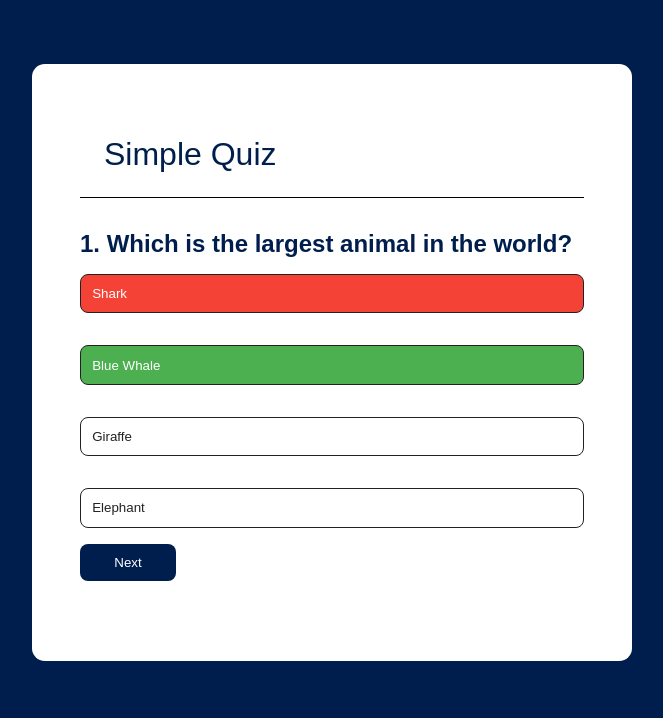
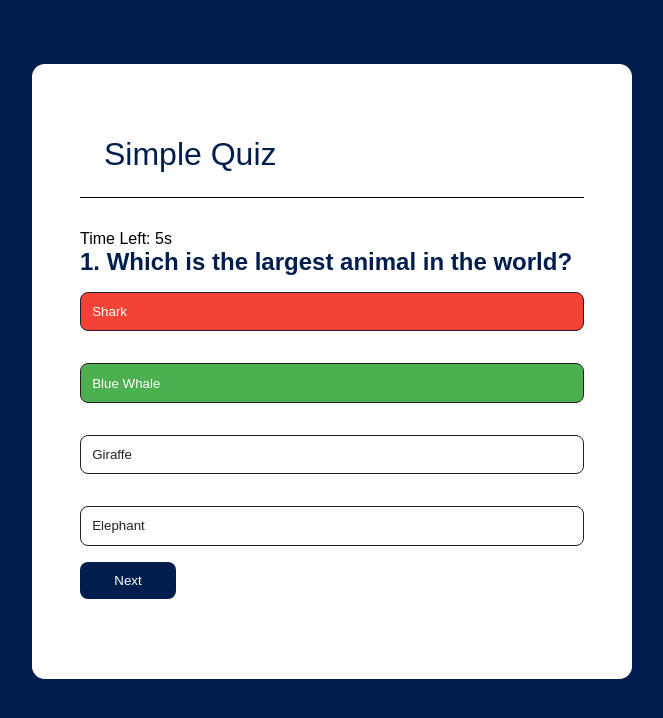
Before and after one commit to ManasiMohite13/quiz_app, a plain HTML site: page index.html in a window 1280 px wide. Both pictures are taken after a click on the button "Shark". Shown: the whole page, without its empty margins (308-971 px from the left). Drawn offline with Linux system fonts and the light colour scheme.

Commit message:
Add countdown timer for each quiz question

```diff
--- a/index.html
+++ b/index.html
@@ -10,6 +10,7 @@
     <div class="app">
         <h1>Simple Quiz</h1>
         <div class="quiz">
+            <p id="timer">Time Left: 10s</p>
             <h2 id="question" >Question goes here</h2>
             <div id="answer-buttons">
                 <button class="btn">Answer 1</button>
--- a/script.js
+++ b/script.js
@@ -34,24 +34,45 @@ const questions = [
             { text: "110°C", correct: false },
             { text: "120°C", correct: false }
         ]
+    },
+    {
+        question: "Who wrote 'Hamlet'?",
+        answers: [
+            { text: "Charles Dickens", correct: false },
+            { text: "William Shakespeare", correct: true },
+            { text: "Jane Austen", correct: false },
+            { text: "Mark Twain", correct: false }
+        ]
+    },
+    {
+        question: "Which is the smallest continent in the world?",
+        answers: [
+            { text: "Asia", correct: false },
+            { text: "Australia", correct: true },
+            { text: "Europe", correct: false },
+            { text: "Antarctica", correct: false }
+        ]
     }
 ];
 
 const questionElement = document.getElementById("question");
 const answerButtons = document.getElementById("answer-buttons");
 const nextButton = document.getElementById("next-btn");
+const timerElement = document.getElementById("timer");  // Timer display
 
 let currentQuestionIndex = 0;
 let score = 0;
+let timeLeft = 10; // Set time limit per question
+let timer;
 
-function startQuiz() {
+function startQuiz(){
     currentQuestionIndex = 0;
     score = 0;
     nextButton.innerHTML = "Next";
     showQuestion();
 }
 
-function showQuestion() {
+function showQuestion(){
     resetState();
     let currentQuestion = questions[currentQuestionIndex];
     let questionNo = currentQuestionIndex + 1;
@@ -61,22 +82,51 @@ function showQuestion() {
         const button = document.createElement("button");
         button.innerHTML = answer.text;
         button.classList.add("btn");
-        answerButtons.appendChild(button);
         if (answer.correct) {
             button.dataset.correct = answer.correct;
         }
         button.addEventListener("click", selectAnswer);
+        answerButtons.appendChild(button);
     });
+
+    startTimer();
 }
 
-function resetState() {
+function resetState(){
     nextButton.style.display = "none";
-    while (answerButtons.firstChild) {
+    clearInterval(timer); // Stop previous timer
+    timeLeft = 10; // Reset time
+    timerElement.innerHTML = `Time Left: ${timeLeft}s`; // Reset display
+
+    while(answerButtons.firstChild){
         answerButtons.removeChild(answerButtons.firstChild);
     }
 }
 
-function selectAnswer(e) {
+function startTimer(){
+    timer = setInterval(() => {
+        timeLeft--;
+        timerElement.innerHTML = `Time Left: ${timeLeft}s`;
+
+        if (timeLeft === 0) {
+            clearInterval(timer);
+            handleTimeOut(); // Auto-move to next question
+        }
+    }, 1000);
+}
+
+function handleTimeOut(){
+    Array.from(answerButtons.children).forEach(button => {
+        if (button.dataset.correct === "true") {
+            button.classList.add("correct");
+        }
+        button.disabled = true;
+    });
+    nextButton.style.display = "block";
+}
+
+function selectAnswer(e){
+    clearInterval(timer); // Stop timer when an answer is selected
     const selectedBtn = e.target;
     const isCorrect = selectedBtn.dataset.correct === "true";
     if (isCorrect) {
@@ -92,31 +142,30 @@ function selectAnswer(e) {
         }
         button.disabled = true;
     });
-
     nextButton.style.display = "block";
 }
 
-function showNextQuestion() {
+function showScore(){
+    resetState();
+    questionElement.innerHTML = `You scored ${score} out of ${questions.length}!`;
+    nextButton.innerHTML = "Play Again";
+    nextButton.style.display = "block";
+}
+
+function handleNextButton(){
     currentQuestionIndex++;
-    if (currentQuestionIndex < questions.length) {
+    if(currentQuestionIndex < questions.length){
         showQuestion();
     } else {
         showScore();
     }
 }
 
-function showScore() {
-    resetState();
-    questionElement.innerHTML = `You scored ${score} out of ${questions.length}!`;
-    nextButton.innerHTML = "Restart";
-    nextButton.style.display = "block";
-}
-
-nextButton.addEventListener("click", () => {
-    if (currentQuestionIndex < questions.length) {
-        showNextQuestion();
+nextButton.addEventListener("click", ()=>{
+    if(currentQuestionIndex < questions.length){
+        handleNextButton();
     } else {
-        startQuiz(); // Restart the quiz
+        startQuiz();
     }
 });
 
```
